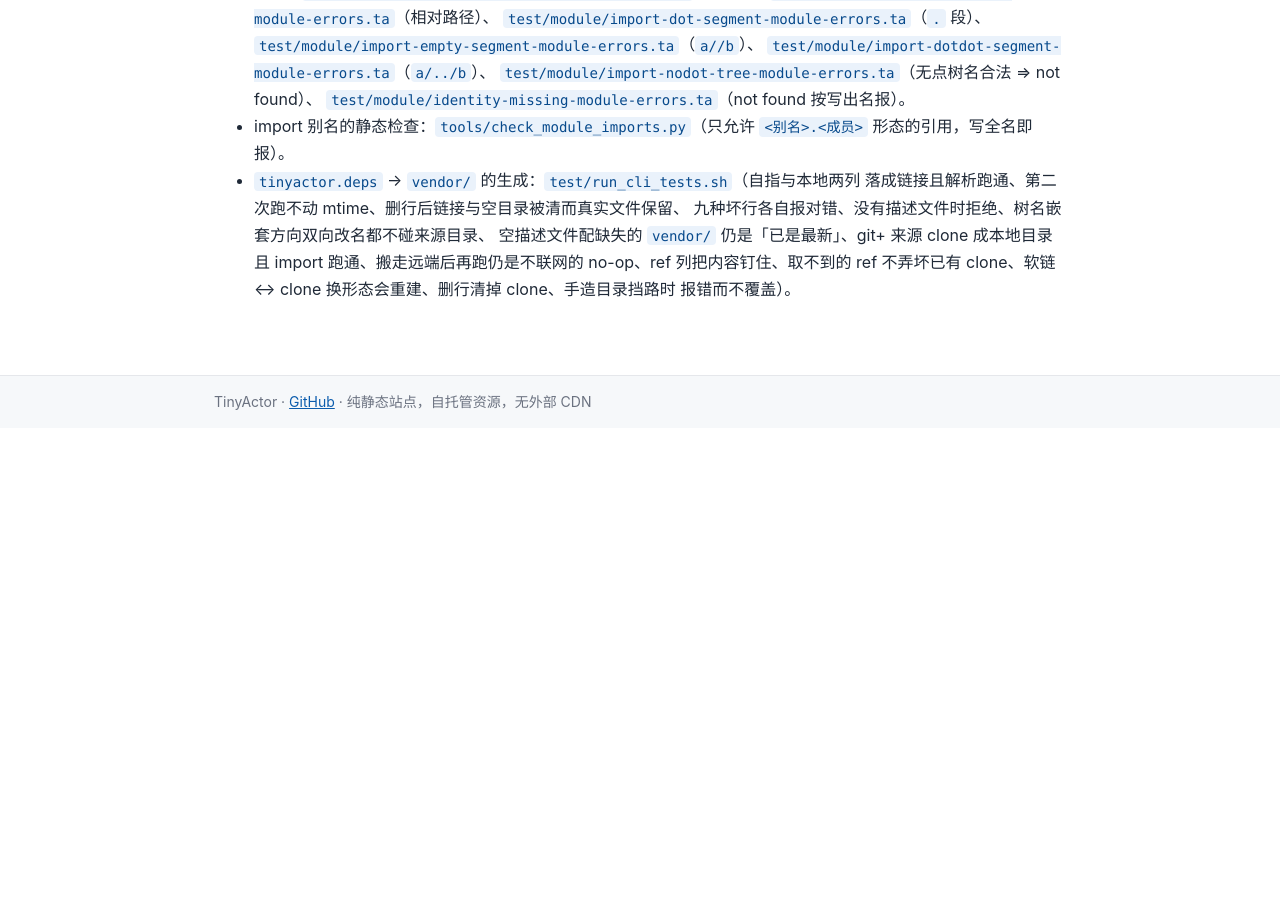
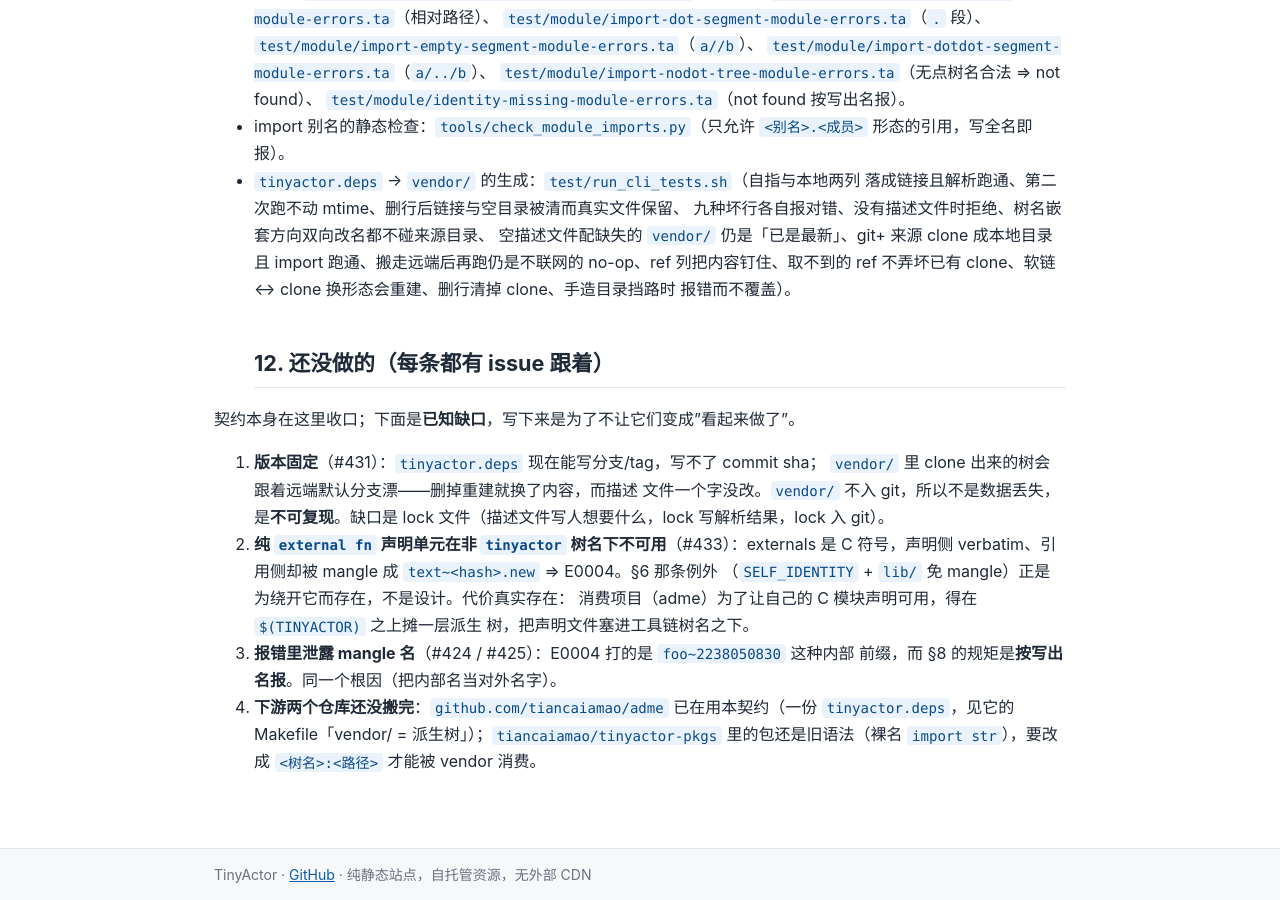
Before and after one commit to tiancaiamao/tinyactor, a Jekyll site: the page built from docs/modules.md, in a window 1280 px wide and 900 px high, scrolled down 6156 px. Built offline with Jekyll 4.4.1, drawn with Linux system fonts in a browser that asks for light colours; our own code applies the rules of GitHub Pages for plain Markdown files; before the commit the page ends 6584 px from its top, so only the background shows below that.

Commit message:
docs: 模块系统「还没做的」清单（#431 / #433 / #424 · #425 / 下游迁移）
契约在 #428 + #430 收口了，但缺口不能只活在 issue 里：docs/modules.md 加 §12 把
四件事写下来——lock 文件与 sha 作 ref（vendor 现在会漂，不可复现）、纯 external
声明单元在非 tinyactor 树名下的 mangle 硬伤（消费项目为此多摊一层派生树）、E0004
报错泄露内部 mangle 名、以及两个下游仓库的迁移状态。README 的 vendor 一行补一句
「还没有 lock，未钉的树会跟远端默认分支」，免得读者以为可复现。

```diff
--- a/docs/modules.md
+++ b/docs/modules.md
@@ -287,3 +287,21 @@ error: no vendor/ directory above /tmp/x.ta
   import 跑通、搬走远端后再跑仍是不联网的 no-op、ref 列把内容钉住、取不到的 ref
   不弄坏已有 clone、软链 ↔ clone 换形态会重建、删行清掉 clone、手造目录挡路时
   报错而不覆盖）。
+## 12. 还没做的（每条都有 issue 跟着）
+
+契约本身在这里收口；下面是**已知缺口**，写下来是为了不让它们变成"看起来做了"。
+
+1. **版本固定**（#431）：`tinyactor.deps` 现在能写分支/tag，写不了 commit sha；
+   `vendor/` 里 clone 出来的树会跟着远端默认分支漂——删掉重建就换了内容，而描述
+   文件一个字没改。`vendor/` 不入 git，所以不是数据丢失，是**不可复现**。缺口是
+   lock 文件（描述文件写人想要什么，lock 写解析结果，lock 入 git）。
+2. **纯 `external fn` 声明单元在非 `tinyactor` 树名下不可用**（#433）：externals 是
+   C 符号，声明侧 verbatim、引用侧却被 mangle 成 `text~<hash>.new` ⇒ E0004。§6 那条例外
+   （`SELF_IDENTITY` + `lib/` 免 mangle）正是为绕开它而存在，不是设计。代价真实存在：
+   消费项目（adme）为了让自己的 C 模块声明可用，得在 `$(TINYACTOR)` 之上摊一层派生
+   树，把声明文件塞进工具链树名之下。
+3. **报错里泄露 mangle 名**（#424 / #425）：E0004 打的是 `foo~2238050830` 这种内部
+   前缀，而 §8 的规矩是**按写出名报**。同一个根因（把内部名当对外名字）。
+4. **下游两个仓库还没搬完**：`github.com/tiancaiamao/adme` 已在用本契约（一份
+   `tinyactor.deps`，见它的 Makefile「vendor/ = 派生树」）；`tiancaiamao/tinyactor-pkgs`
+   里的包还是旧语法（裸名 `import str`），要改成 `<树名>:<路径>` 才能被 vendor 消费。
```
Also changed, not shown: README.md.
